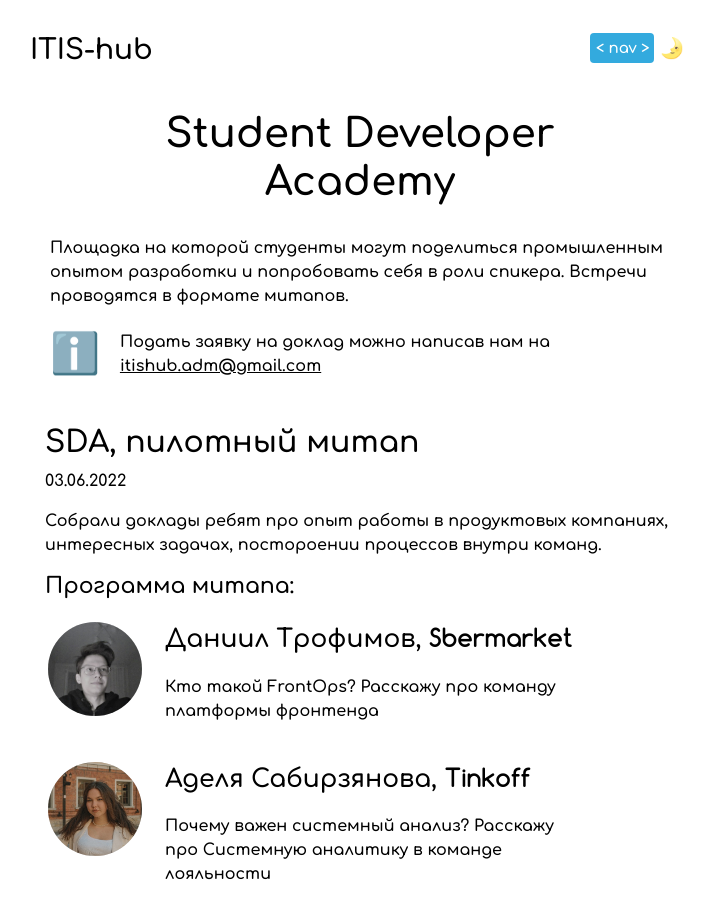
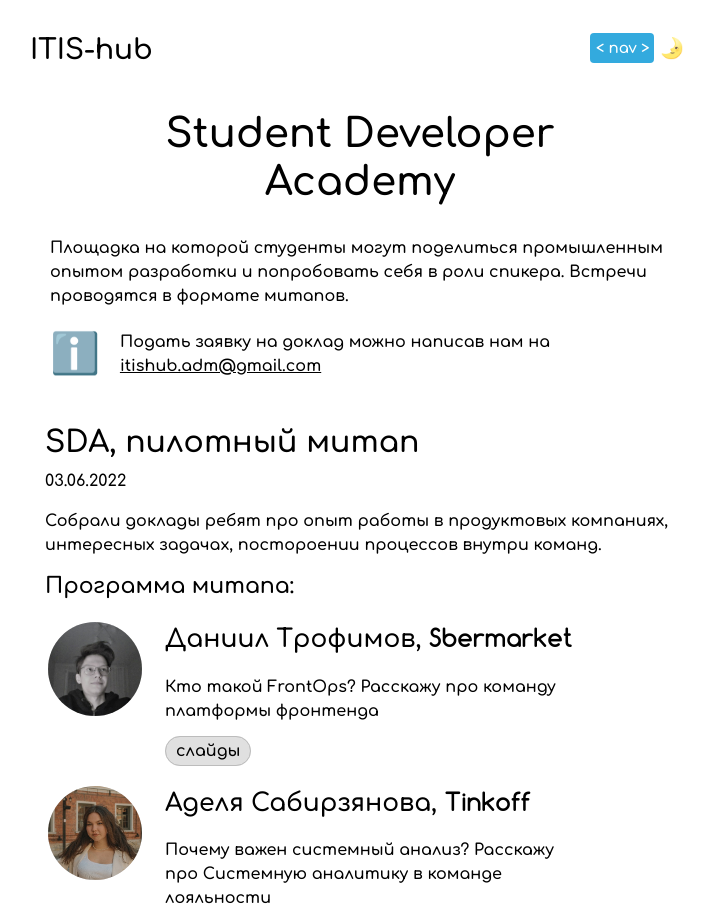
Before and after one commit to ITISHub/itishub-frontend, a Nuxt app: page /community in a window 1280 px wide. Shown: the top 921 px of the page, without its empty margins (280-994 px from the left). Built offline with nearby package versions, Linux system fonts and the light colour scheme.

Commit message:
add slides

```diff
--- a/components/meetup/Meetup.vue
+++ b/components/meetup/Meetup.vue
@@ -25,6 +25,9 @@
             <span class="speaker-company">{{ speaker.company }}</span>
           </p>
           <p>{{ speaker.description }}</p>
+          <a :href="speaker.slides" target="_blank" class="slides-link"
+            >слайды</a
+          >
         </div>
       </li>
     </ul>
@@ -62,11 +65,11 @@ export default {
 
 <style>
 .meetup-container {
-  margin-top: 10px;
+  margin-top: 10px !important;
   margin-bottom: 10px;
   border-radius: 10px;
   transition: background-color 0.5s;
-  padding: 15px;
+  padding: 15px 15px 5px 15px;
 }
 
 .meetup-title {
@@ -124,8 +127,23 @@ export default {
   font-weight: bold;
 }
 
-.meetup-container:hover {
+/* .meetup-container:hover {
   background-color: var(--lighten_bg);
+} */
+
+.slides-link {
+  color: #000 !important;
+  background-color: #e0e0e0;
+  padding: 5px 10px;
+  border-radius: 20px;
+  transition: background-color 0.3s;
+  transition: border-radius 0.3s;
+  border: 1px #bcbcbc solid;
+}
+
+.slides-link:hover {
+  background-color: #bbb9b9;
+  border: 1px #bcbcbc solid;
 }
 
 .timepad-info {
@@ -134,6 +152,7 @@ export default {
   justify-content: space-between;
   align-items: center;
   gap: 20px;
+  padding-bottom: 5px;
 }
 
 .timepad-info > p {
@@ -144,7 +163,7 @@ export default {
   font-size: 15px;
   letter-spacing: normal;
   text-transform: none;
-  color: white !important;
+  color: #fff !important;
 }
 
 @media screen and (max-width: 568px) {
--- a/pages/community/index.vue
+++ b/pages/community/index.vue
@@ -46,6 +46,8 @@ export default {
               company: "Sbermarket",
               description:
                 "Кто такой FrontOps? Расскажу про команду платформы фронтенда",
+              slides:
+                "https://docs.google.com/presentation/d/1eeDpo9tHFd_ssuYdE9okoooqpJAzf84kwungoqRynLU/edit?usp=sharing",
             },
             {
               name: "Аделя Сабирзянова",
@@ -53,6 +55,8 @@ export default {
               company: "Tinkoff",
               description:
                 "Почему важен системный анализ? Расскажу про Системную аналитику в команде лояльности",
+              slides:
+                "https://docs.google.com/presentation/d/1-CZzxIFvvNMK5iOhWzfCIzaGwO28wtb2mv0T9pEnDEA/edit?usp=sharing",
             },
             {
               name: "Расим Гарипов",
@@ -60,6 +64,7 @@ export default {
               company: "Piano",
               description:
                 "Несколько инструментов DataOps, которые могут вам пригодиться: Flyway, Pecona Toolkit",
+              slides: "https://files.sberdisk.ru/s/zHdNrx4Ag6ocYKo",
             },
           ],
           link: "https://forms.gle/2SpmruWHj6Ri6nucA",
@@ -77,6 +82,8 @@ export default {
               company: "Mircod",
               description:
                 "Расскажу про Jetpack Compose, познакомимся с технологией и ее устройством под капотом",
+              slides:
+                "https://docs.google.com/presentation/d/1btIrFLbKHCba8ntYQf3eQjQemxgu9bCSo_q4SqD6KB4/edit?usp=sharing",
             },
             {
               name: "Чулпан Хайруллина",
@@ -84,6 +91,8 @@ export default {
               company: "Stackers",
               description:
                 "Что такое WLB и почему о нем все говорят? Коротко о том, как устроен наш организм, почему важно переключаться на разные сферы и как найти СВОЙ баланс",
+              slides:
+                "https://docs.google.com/presentation/d/1WHodTj3m2hmdbgMb0lOgrVx6CGXAj430_cjRJ1Gp63w/edit?usp=sharing",
             },
             {
               name: "Леонид Тыщенко",
@@ -91,10 +100,12 @@ export default {
               company: "Micord",
               description:
                 "Micronaut vs Spring Boot, киллер-фичи, разбор контекстов, рассмотрим вместе возможность расширения фреймворков",
+              slides:
+                "https://docs.google.com/presentation/d/144Ty2tf4vThPFpLarzSVUEZ12H0MYQmh/edit?usp=sharing&ouid=107955849639318665979&rtpof=true&sd=true",
             },
           ],
           link: "https://forms.gle/3eAEkEJZtaMGQ1xZ8",
-          active: true,
+          active: false,
         },
       ],
     };
```
